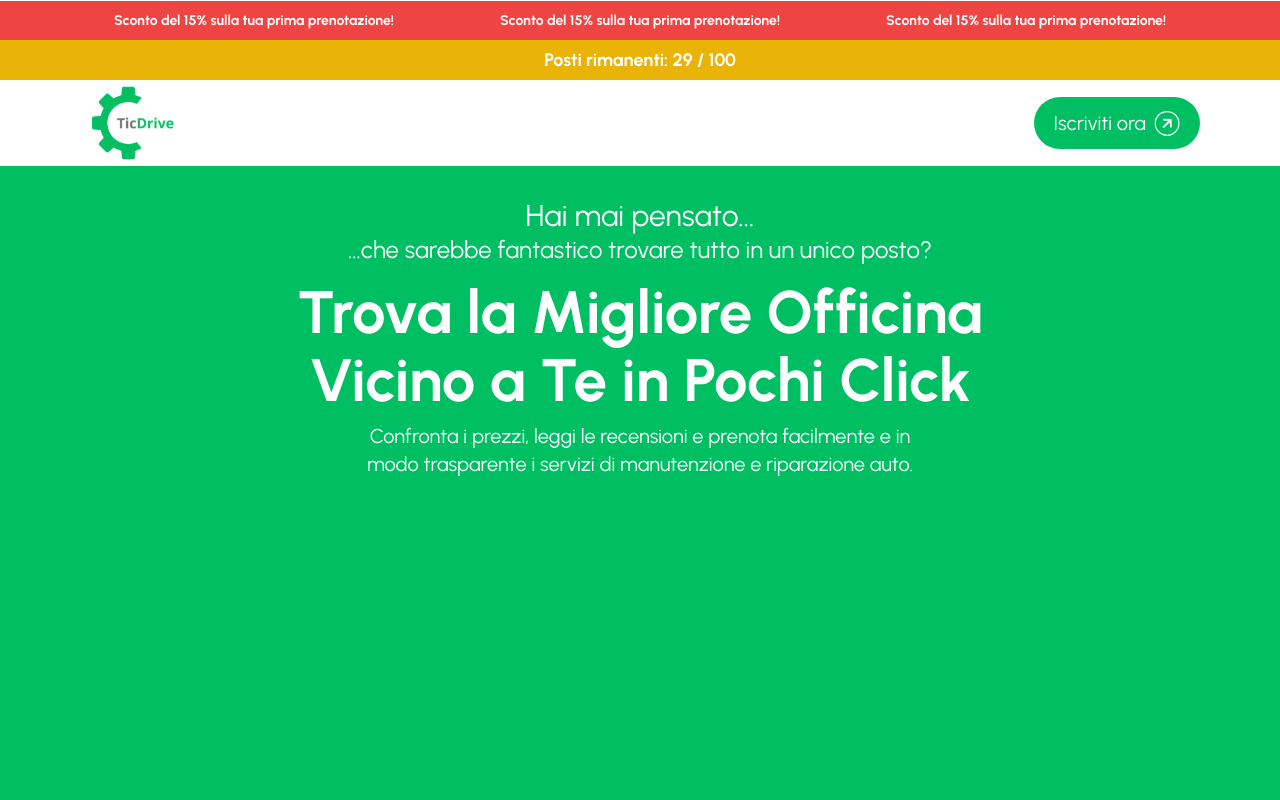
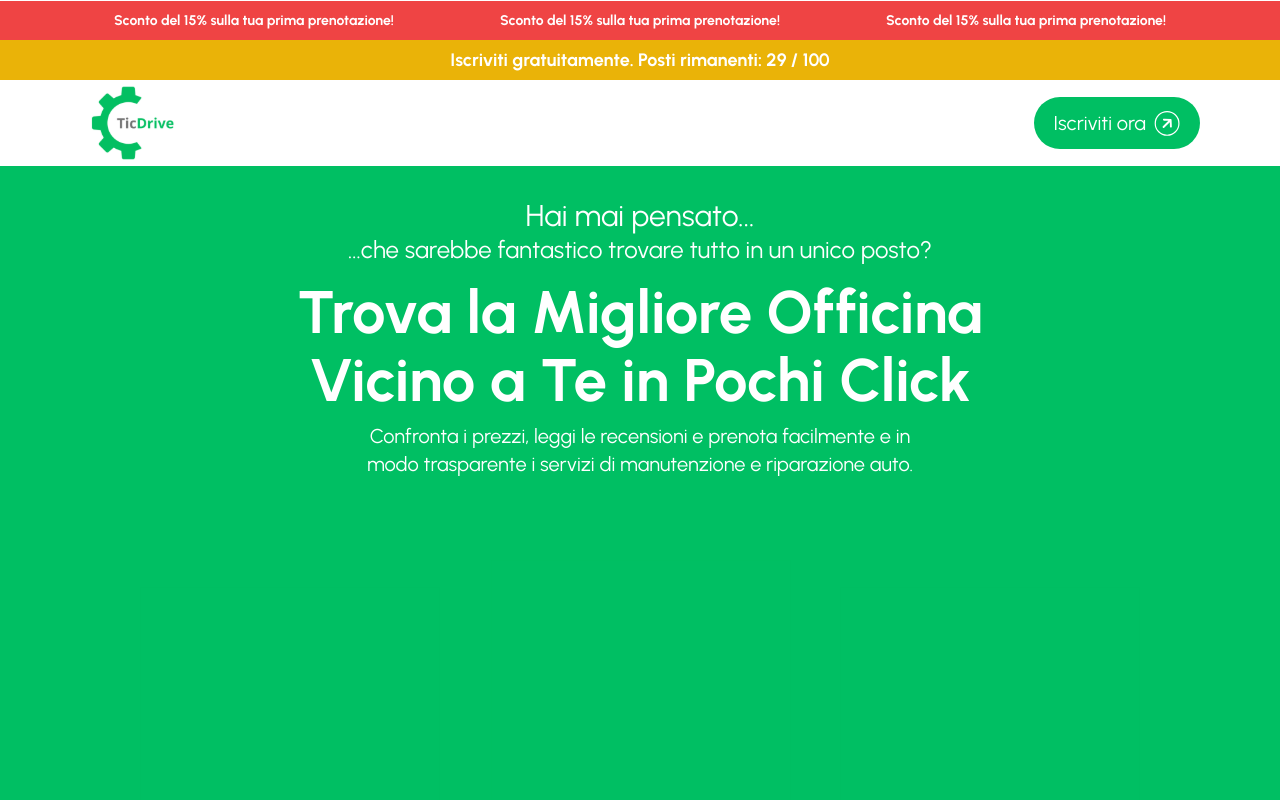
Before and after one commit to AlbyCosmy99/ticdrive-landing-page-frontend, a Next.js app: page / in a window 1280 px wide. Shown: the top 800 px of the page. Built offline with nearby package versions, Linux system fonts and the light colour scheme.

Commit message:
fix: banner

```diff
--- a/src/app/page.tsx
+++ b/src/app/page.tsx
@@ -122,7 +122,7 @@ export default function Home() {
       onClick={handleBannerClick}
     >
       <div className="w-full h-5 flex justify-center items-center">
-        <p className="text-lg font-semibold">Posti rimanenti: {spotsLeft} / 100</p>
+        <p className="lg:text-lg font-semibold">Iscriviti gratuitamente. Posti rimanenti: {spotsLeft} / 100</p>
       </div>
     </Link>
 
```
